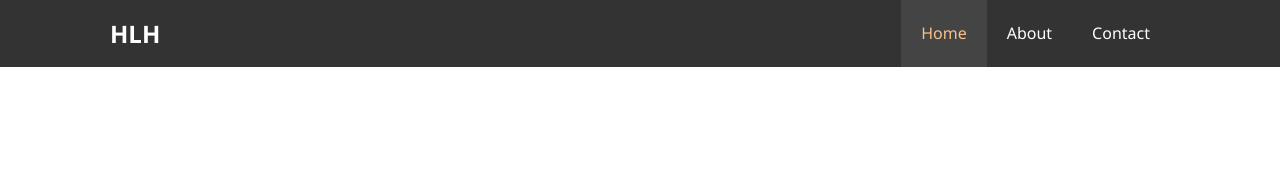
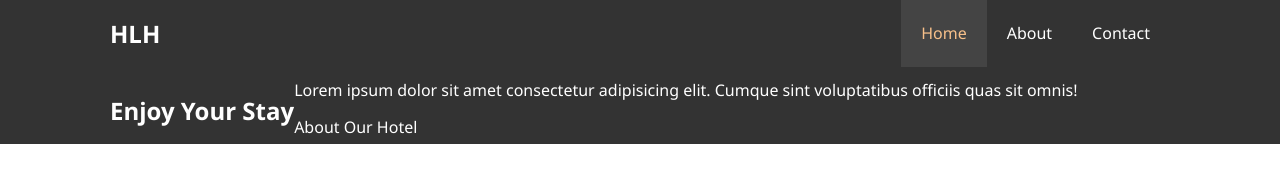
Before and after one commit to danmalmx/Hotel_webpage, a plain HTML site: page index.html in a window 1280 px wide. Drawn offline with Linux system fonts and the light colour scheme.

Commit message:
adding showcase section

```diff
--- a/index.html
+++ b/index.html
@@ -20,7 +20,15 @@
                 <li><a href="contact.html">Contact</a></li>
             </ul>
             </div>
-
+            <div id="sowcase">
+                <div class="container">
+                    <div class="showcase-content">
+                        <h1><span class="text-primary">Enjoy</span> Your Stay</h1>
+                        <p class="lead">Lorem ipsum dolor sit amet consectetur adipisicing elit. Cumque sint voluptatibus officiis quas sit omnis!</p>
+                        <a class="btn" href="about.html">About Our Hotel</a>
+                    </div>
+                </div>
+            </div>
         </nav>
     </header>
 
```
